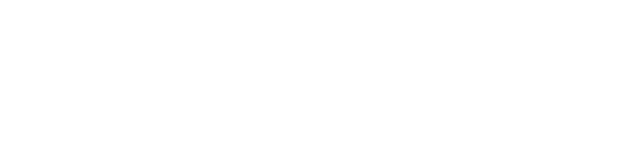
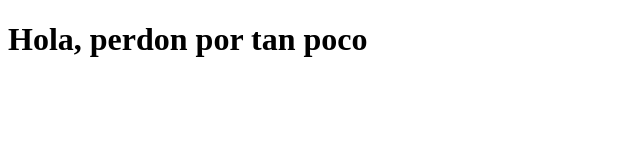
Before and after one commit to ElizabethHzDz/Proyecto-Integrador-equipo-PetFF, a plain HTML site: page index.html in a window 1280 px wide. Shown: the whole page, without its empty margins (0-640 px from the left). Drawn offline with Linux system fonts and the light colour scheme.

Commit message:
Update index.html

```diff
--- a/index.html
+++ b/index.html
@@ -10,7 +10,7 @@
 
 </head>
 <body>
-
+    <h1>Hola, perdon por tan poco</h1>
 
 
     <script src="js/petff.js"></script>
```
